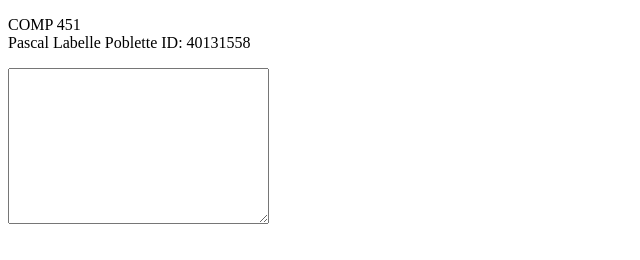
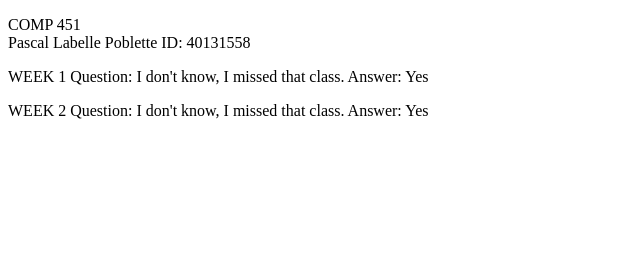
Before and after one commit to PascalLP/CART-451, a plain HTML site: page WeeklyResponse.html in a window 1280 px wide. Shown: the whole page, without its empty margins (0-640 px from the left). Drawn offline with Linux system fonts and the light colour scheme.

Commit message:
Update WeeklyResponse.html

```diff
--- a/WeeklyResponse.html
+++ b/WeeklyResponse.html
@@ -18,8 +18,19 @@
         <![endif]-->
         <p>COMP 451 <br> Pascal Labelle Poblette  ID: 40131558 <br> </p>
 
-        <textarea name="Answers" id="" cols="30" rows="10"></textarea>
+        <p>
+            WEEK 1
 
+            Question: I don't know, I missed that class.
+            Answer: Yes
+        </p>
+
+        <p>
+            WEEK 2
+
+            Question: I don't know, I missed that class.
+            Answer: Yes
+        </p>
         <script src="" async defer></script>
     </body>
 </html>
```
